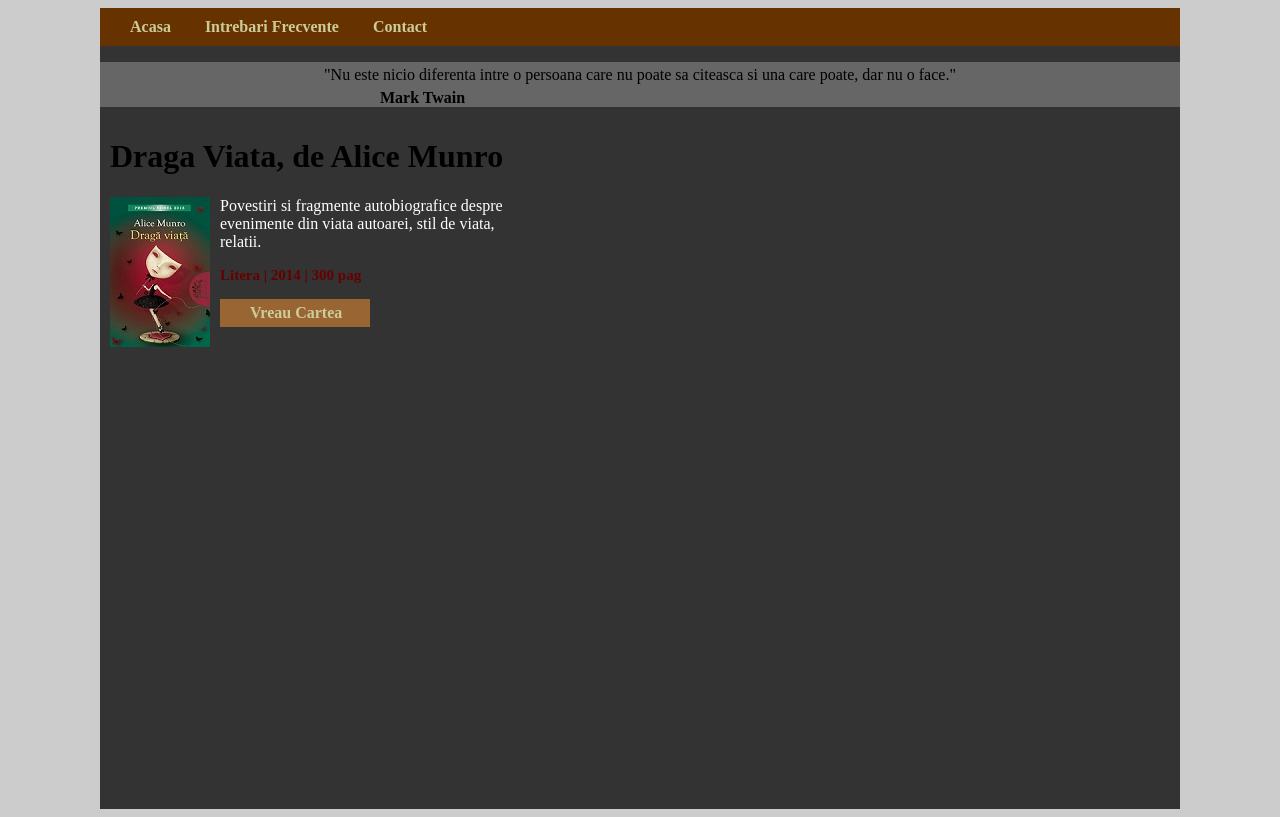
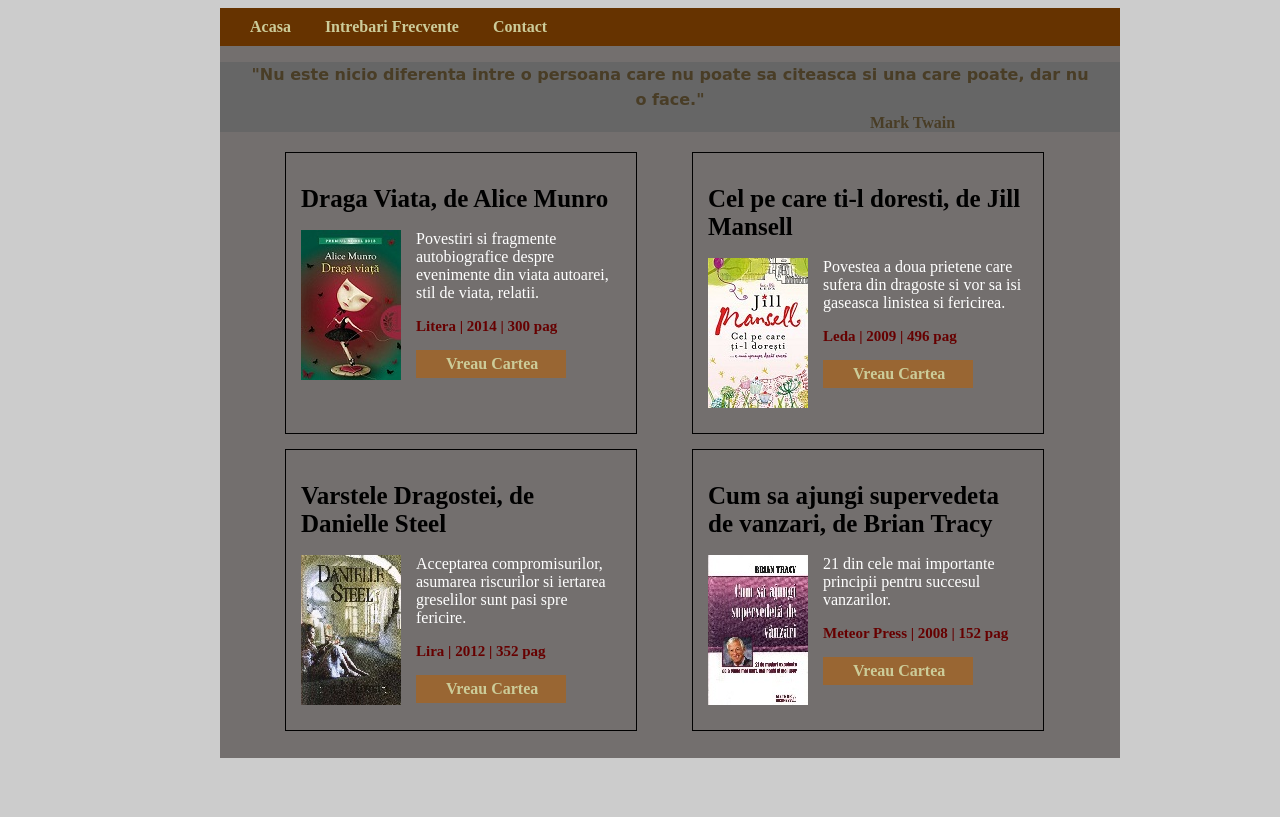
Before and after one commit to anca-o/schimb-de-carti, a plain HTML site: page index.html in a window 1280 px wide. Drawn offline with Linux system fonts and the light colour scheme.

Commit message:
adding books + styling

```diff
--- a/index.html
+++ b/index.html
@@ -17,6 +17,7 @@
       </div>
 
       <div class="books">
+        <div class="book-box">
           <h1>Draga Viata, de Alice Munro</h1>
           <img src="images/bookswap_image_01.jpg" alt="image" />
           <p>Povestiri si fragmente autobiografice despre evenimente din viata autoarei, stil de viata, relatii.</p>
@@ -25,6 +26,40 @@
             <a href="#">Vreau Cartea</a>
           </div>
         </div>
+
+        <div class="book-box">
+        	<h1>Cel pe care ti-l doresti, de Jill Mansell</h1>
+				  <img src="images/bookswap_image_03.jpg" alt="image" />
+          <p>Povestea a doua prietene care sufera din dragoste si vor sa isi gaseasca linistea si fericirea.</p>
+          <h3>Leda | 2009 | 496 pag</h3>
+          <div class="request-button">
+            <a href="#">Vreau Cartea</a>
+          </div>
+        </div>
+
+        <div class="book-box">
+          <h1>Varstele Dragostei, de Danielle Steel</h1>
+          <img src="images/bookswap_image_04.jpg" alt="image" />
+          <p>Acceptarea compromisurilor, asumarea riscurilor si iertarea greselilor sunt pasi spre fericire.</p>
+          <h3>Lira | 2012 | 352 pag</h3>
+          <div class="request-button">
+            <a href="#">Vreau Cartea</a>
+          </div>
+        </div>
+
+        <div class="book-box">
+        	<h1>Cum sa ajungi supervedeta de vanzari, de Brian Tracy</h1>
+				  <img src="images/bookswap_image_02.jpg" alt="image" />
+          <p>21 din cele mai importante principii pentru succesul vanzarilor.</p>
+          <h3>Meteor Press | 2008 | 152 pag</h3>
+          <div class="request-button">
+            <a href="#">Vreau Cartea</a>
+          </div>
+        </div>
+      </div>
+
+      </div>
+     </div>
     </div>
   </body>
 </html>
--- a/style.css
+++ b/style.css
@@ -1,11 +1,12 @@
 body {
   background-color: #cccccc;
-  margin-left: 100px;
+  margin-left: 220px;
   margin-right: 100px;
 }
 .container {
-  background-color: #333333;
-  padding-bottom: 500px;
+  background-color: #736F6E;
+  width: 900px;
+  height: 750px;
 }
 .container .menu {
   background-color: #663300;
@@ -24,27 +25,31 @@ a:hover {
 .motto {
   background-color: #666666;
   padding-top: 0;
+  font-weight: bold;
+  color: #493D26;
 }
 .motto p {
   text-align: center;
+  font-family: cursive;
   padding: 0 30px 0 30px;
   margin-bottom: 2px;
   line-height: 25px;
 }
 .motto span {
-  font-weight: bold;
-  padding-left: 280px;
+  padding-left: 650px;
 }
 .books {
   padding: 10px 10px 10px 10px;
-  width: 400px;
 }
 .books img {
   float: left;
-  padding-right: 10px;
+  padding-right: 15px;
 }
 .books p {
   color: white;
+}
+.books h1 {
+  font-size: 25px;
 }
 .books h3 {
   color: #660000;
@@ -57,3 +62,12 @@ a:hover {
   width: 150px;
   padding: 5px 0 5px 0;
 }
+.books .book-box {
+  display: block;
+  float: left;
+  width: 320px;
+  height: 250px;
+  padding: 15px;
+  margin: 10px 0 5px 55px;
+  border: 1px solid black;
+}
```
Lines whose indentation alone changed are shown as unchanged.
